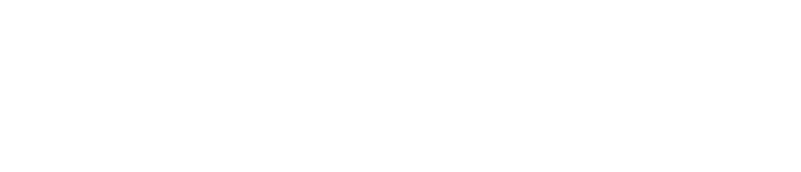
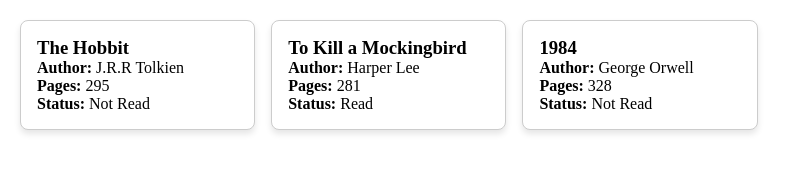
Before and after one commit to Exaeous/Project-Library, a plain HTML site: page index.html in a window 1280 px wide. Shown: the whole page, without its empty margins (0-801 px from the left). Drawn offline with Linux system fonts and the light colour scheme.

Commit message:
Add logic to display the books

```diff
--- a/index.html
+++ b/index.html
@@ -7,6 +7,7 @@
     <link rel="stylesheet" href="style.css" />
   </head>
   <body>
+    <div id="library-container"></div>
     <script src="script.js"></script>
   </body>
 </html>
--- a/script.js
+++ b/script.js
@@ -29,3 +29,25 @@ addBookToLibrary("To Kill a Mockingbird", "Harper Lee", 281, "Read");
 addBookToLibrary("1984", "George Orwell", 328, "Not Read");
 
 console.log(myLibrary);
+
+function displayBooks() {
+  const container = document.getElementById("library-container");
+
+  container.innerHTML = "";
+
+  myLibrary.forEach((book) => {
+    const card = document.createElement("div");
+    card.classList.add("book-card");
+
+    card.innerHTML = `
+      <h3>${book.name}</h3>
+      <p><strong>Author:</strong> ${book.author}</p>
+      <p><strong>Pages:</strong> ${book.pages}</p>
+      <p><strong>Status:</strong> ${book.readStatus}</p>
+    `;
+
+    container.appendChild(card);
+  });
+}
+
+displayBooks();
--- a/style.css
+++ b/style.css
@@ -3,3 +3,22 @@
   padding: 0;
   box-sizing: border-box;
 }
+
+#library-container {
+  display: grid;
+  grid-template-columns: repeat(auto-fill, minmax(200px, 1fr));
+  gap: 16px;
+  padding: 20px;
+}
+
+.book-card {
+  border: 1px solid #ccc;
+  border-radius: 8px;
+  padding: 16px;
+  background-color: #ffffff;
+  box-shadow: 0 4px 6px rgba(0, 0, 0, 0.1);
+}
+
+.book-card h3 {
+  margin-top: 0;
+}
```
